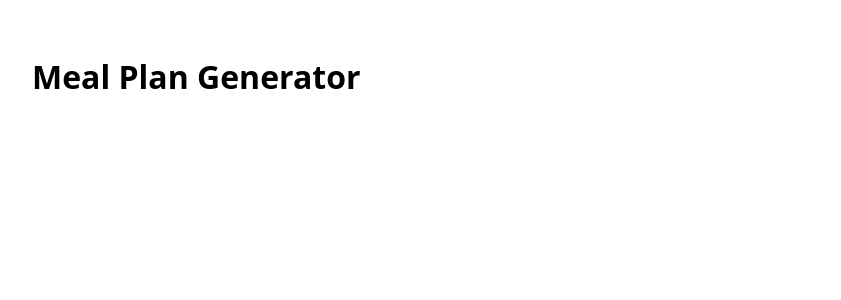
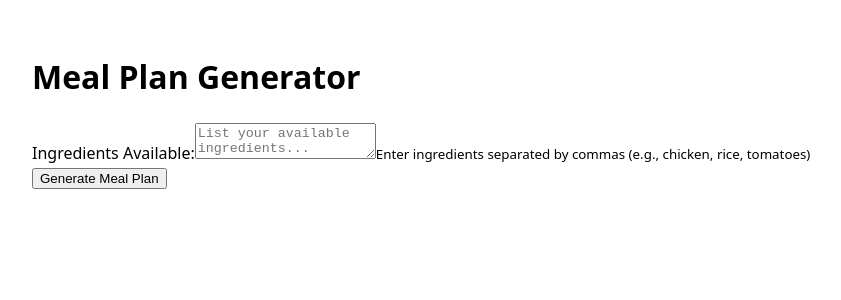
Before and after one commit to mathyasp/Meal-Plan-Generator, a React (Vite) app: page / in a window 1280 px wide. Shown: the top 300 px of the page, without its empty margins (0-841 px from the left). Built offline with nearby package versions, Linux system fonts and the light colour scheme.

Commit message:
Add basic form

```diff
--- a/src/App.jsx
+++ b/src/App.jsx
@@ -1,11 +1,12 @@
 import './App.css'
-
+import MealPlanForm from './components/MealPlanForm'
 function App() {
   return (
     <>
       <h1>Meal Plan Generator</h1>
+      <MealPlanForm />
     </>
   )
 }
 
-export default App
+export default App;
--- /dev/null
+++ b/src/components/MealPlanForm.jsx
@@ -0,0 +1,41 @@
+import { useState } from 'react'
+
+function MealPlanForm() {
+  const [formData, setFormData] = useState({
+    ingredients: ''
+  })
+
+  const handleChange = (e) => {
+    const { name, value } = e.target
+    setFormData(prevData => ({
+      ...prevData,
+      [name]: value
+    }))
+  }
+
+  const handleSubmit = (e) => {
+    e.preventDefault()
+    // TODO: Handle form submission
+    console.log('Form submitted:', formData)
+  }
+
+  return (
+    <form onSubmit={handleSubmit}>
+      <div>
+        <label htmlFor="ingredients">Ingredients Available:</label>
+        <textarea
+          id="ingredients"
+          name="ingredients"
+          value={formData.ingredients}
+          onChange={handleChange}
+          placeholder="List your available ingredients..."
+        />
+        <small>Enter ingredients separated by commas (e.g., chicken, rice, tomatoes)</small>
+      </div>
+
+      <button type="submit">Generate Meal Plan</button>
+    </form>
+  )
+}
+
+export default MealPlanForm
```
